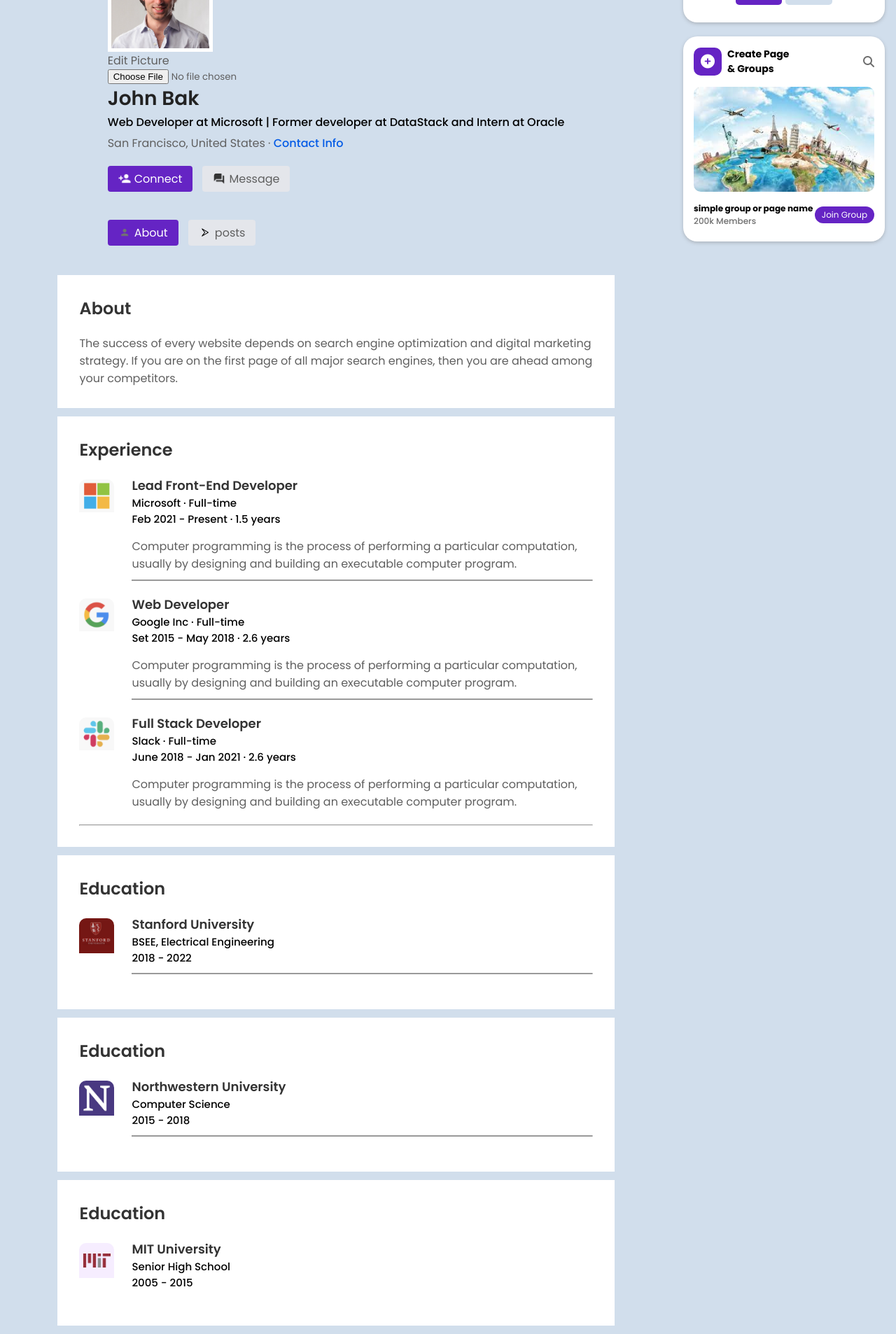
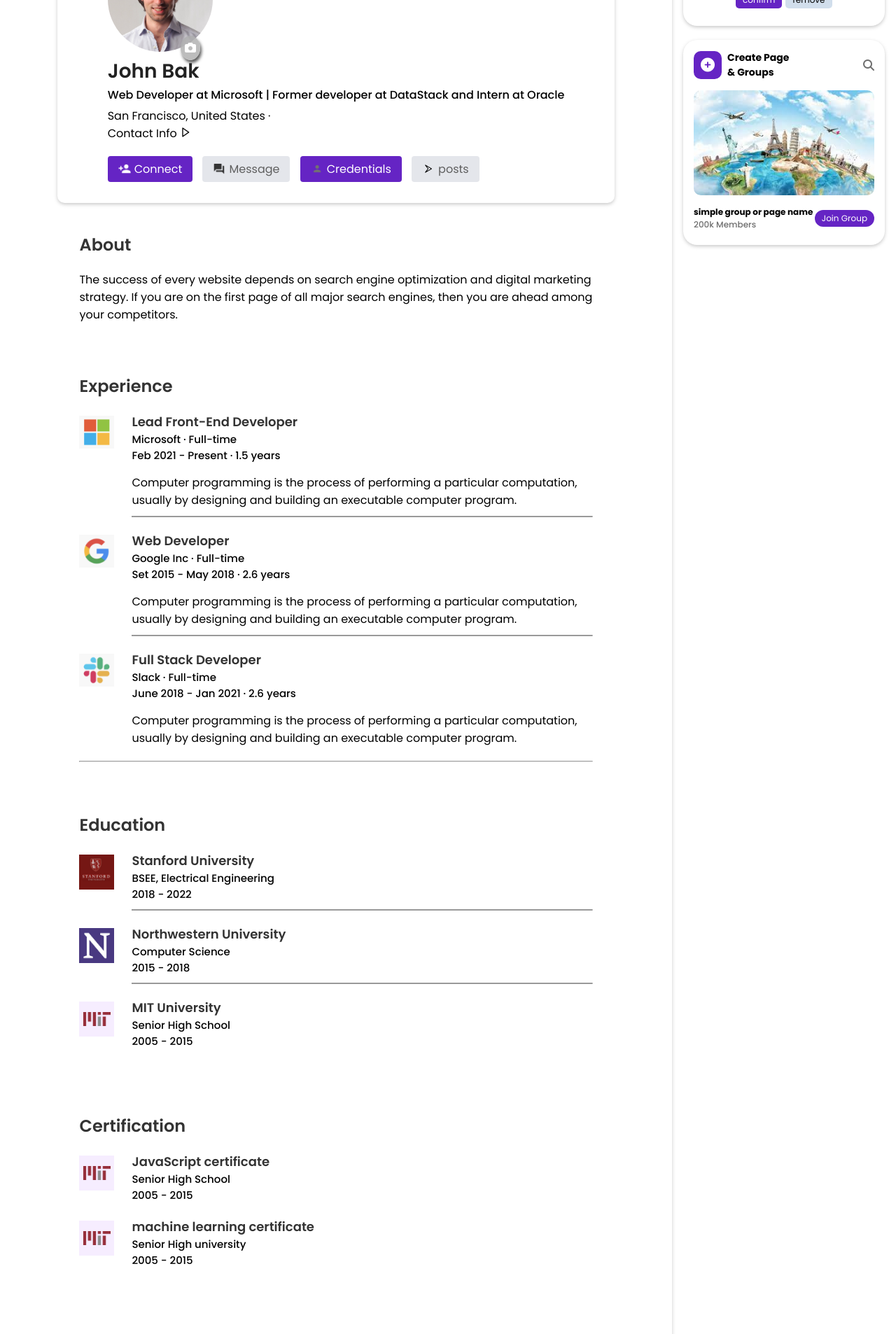
Before and after one commit to NGNL-Yato/Django_project_social_media, a Django app: page /profile/ in a window 1280 px wide. Shown: the part 771-2677 px from the top of the page at 70% size. Run offline with Django 5.2, Linux system fonts and the light colour scheme; some libraries are stand-ins or nearby versions.

Commit message:
post Route

```diff
--- a/Djangotest/static/CSS/style.css
+++ b/Djangotest/static/CSS/style.css
@@ -197,6 +197,8 @@
 }
 .container{
     width: 95%;
+    font-weight: normal;
+
 }
 .home-weapper{
     width: 100%;
--- a/Djangotest/static/CSS/userProfile/styles.css
+++ b/Djangotest/static/CSS/userProfile/styles.css
@@ -1,53 +1,8 @@
 /*=============== GOOGLE FONTS ===============*/
 @import url("https://fonts.googleapis.com/css2?family=Poppins:wght@400;500;600&display=swap");
 
-/*=============== VARIABLES CSS ===============*/
-:root {
-  --header-height: 3.5rem;
 
-  /*========== Colors ==========*/
-  /*Color mode HSL(hue, saturation, lightness)*/
-  /*
-        Purple: hsl(250, 66%, 75%)
-        Blue: hsl(207, 90%, 72%)
-        Pink: hsl(356, 66%, 75%)
-        Teal: hsl(174, 63%, 62%)
-  */
-  --first-hue: 250;
-  --sat: 66%;
-  --lig: 75%;
-  --second-hue: 219;
-  --first-color: hsl(var(--first-hue), var(--sat), var(--lig));
-  --first-color-alt: hsl(var(--first-hue), var(--sat), 71%); /* -4% */
-  --title-color: hsl(var(--second-hue), 15%, 95%);
-  --text-color: hsl(var(--second-hue), 8%, 75%);
-  --text-color-light: hsl(var(--second-hue), 4%, 55%);
-  --body-color: hsl(var(--second-hue), 48%, 8%);
-  --container-color: hsl(var(--second-hue), 32%, 12%);
 
-  /*========== Font and typography ==========*/
-  /*.5rem = 8px | 1rem = 16px ...*/
-  --body-font: "Poppins", sans-serif;
-  --biggest-font-size: 1.75rem;
-  --h1-font-size: 1.5rem;
-  --h2-font-size: 1.25rem;
-  --h3-font-size: 1rem;
-  --normal-font-size: 0.938rem;
-  --small-font-size: 0.813rem;
-  --smaller-font-size: 0.75rem;
-  --tiny-font-size: 0.625rem;
-
-  /*========== Font weight ==========*/
-  --font-medium: 500;
-  --font-semibold: 600;
-
-  /*========== z index ==========*/
-  --z-tooltip: 10;
-  --z-fixed: 100;
-  --z-modal: 1000;
-}
-
-/* Responsive typography */
 @media screen and (min-width: 968px) {
   :root {
     --biggest-font-size: 2.5rem;
@@ -85,12 +40,7 @@
   transition: 0.4s; /* for light mode animation */
 }
 
-h1,
-h2,
-h3 {
-  color: var(--title-color);
-  font-weight: var(--font-semibold);
-}
+
 
 ul {
   list-style: none;
--- a/Djangotest/static/CSS/userProfile/userProfile.css
+++ b/Djangotest/static/CSS/userProfile/userProfile.css
@@ -20,7 +20,6 @@
 
 .profile-container img {
   border: inherit;
-  border-radius: 10px 10px 0px 0px;
 }
 
 a {
@@ -30,7 +29,7 @@
 
 .main-content {
   display: grid;
-  grid-template-columns: 3fr 1fr
+  grid-template-columns: 3fr 1fr;
 }
 
 /* Navbar Start */
@@ -632,6 +631,7 @@
   flex-direction: column;
   align-items: center;
   border-radius: 10px;
+  box-shadow: 0 2px 5px 0 var(--shadow);
 }
 
 .profile-container-inner {
@@ -645,8 +645,6 @@
   width: 150px;
   border-radius: 50%;
   margin-top: -75px;
-  padding: 5px;
-  background: #fff;
 }
 
 .profile-container h1 {
@@ -856,7 +854,6 @@
   padding: 1rem;
 }
 
-
 #showMoreLink {
   display: none;
 }
@@ -899,8 +896,6 @@
     top: unset;
   }
 
-
-
   .main-content {
     flex-basis: 100%;
   }
@@ -924,7 +919,6 @@
 
   .profile-container {
     font-size: 14px;
-
   }
 
   .profile-pic {
@@ -1082,3 +1076,27 @@
 }
 
 /* facebook post 01 end */
+
+#input-file {
+  display: none;
+}
+
+#uploadbtn {
+  position: relative;
+  height: 30px;
+  width: 30px;
+  padding: 6px 6px;
+  border-radius: 50%;
+  cursor: pointer;
+  color: #fff;
+  background-color: rgb(173, 172, 172, 0.801);
+  box-shadow: 2px 4px 4px rgb(0, 0, 0, 0.644);
+  transform: translateX(-90%);
+  margin-top: 100px;
+  right: 50px;
+}
+
+#upload-container {
+  position: relative;
+  margin-right: 10px;
+}
--- /dev/null
+++ b/Djangotest/static/Javascript/userProfile/main.js
@@ -0,0 +1,39 @@
+/*=============== CHANGE BACKGROUND HEADER ===============*/
+function scrollHeader() {
+  const header = document.getElementById("header");
+  // When the scroll is greater than 50 viewport height, add the scroll-header class to the header tag
+  if (this.scrollY >= 50) header.classList.add("scroll-header");
+  else header.classList.remove("scroll-header");
+}
+window.addEventListener("scroll", scrollHeader);
+
+/*=============== SERVICES MODAL ===============*/
+// Get the modal
+const modalViews = document.querySelectorAll(".services__modal");
+let modalBtns = document.getElementById("contact_trigger");
+
+let cardcontent = document.getElementById("profile_card");
+// work with this id to manipulate the layout
+let modalClose = document.querySelectorAll(".services__modal-close");
+
+const modalCloseButtons = document.querySelectorAll(".services__modal-close");
+
+console.log(modalBtns);
+// When the user clicks on the button, open the modal
+modalBtns.onclick = function () {
+  layoutpop(cardcontent);
+};
+
+modalCloseButtons.forEach((button) => {
+  button.addEventListener("click", function () {
+    cardcontent.style.display = "none";
+  });
+});
+
+function layoutpop(cardcontent) {
+  if (cardcontent.style.display === "none") {
+    cardcontent.style.display = "block";
+  } else {
+    cardcontent.style.display = "none";
+  }
+}
--- a/Djangotest/templates/HTML/home/header-homepage.html
+++ b/Djangotest/templates/HTML/home/header-homepage.html
@@ -11,6 +11,7 @@
         <div class="searchBox">
             <input type="search">
             <i class="fas fa-search"></i>
+
         </div>
 
         {% if not visiteur %}
--- a/Djangotest/templates/HTML/userProfile/profile.html
+++ b/Djangotest/templates/HTML/userProfile/profile.html
@@ -23,13 +23,74 @@
     />
     <link rel="stylesheet" href="{% static 'CSS/userProfile/userProfile.css' %}"/>
     <link rel="stylesheet" href="{% static 'CSS/style.css' %}"/>
+
+    <!--=============== BOXICONS ===============-->
+    <link href='https://unpkg.com/boxicons@2.1.2/css/boxicons.min.css' rel='stylesheet'>
+
+    <!--=============== SWIPER CSS ===============-->
+    <link rel="stylesheet" href="{% static 'CSS/userProfile/swiper-bundle.min.css' %}">
+
+    <!--=============== CSS ===============-->
+    <link rel="stylesheet" href="{% static 'CSS/userProfile/styles.css' %}">
+
+
+    <title> Profile </title>
   </head>
 
   <body>
+    <div id = "profile_card">
+      <div id = "services_card">   <section class="services_section">
+        <div class="services__container container grid">
+
+          <div class="services__card" >
+            <div class="services__modal">
+              <div class="services__modal-content">
+                <i class="bx bx-x services__modal-close"></i>
+                <div class="contact__container container grid">
+                  <div class="contact__content">
+                      <h3 class="contact__title contact__title-info">Talk to me</h3>
+
+                      <div class="contact__info">
+                          <div class="contact__card">
+                              <i class='bx bx-mail-send contact__card-icon'></i>
+                              <h3 class="contact__card-title">Email</h3>
+                              <span class="contact__card-data">teamsjdweaof@etu.ac.ma.</span>
+
+
+                          </div>
+
+                          <div class="contact__card">
+                              <i class='bx bxl-whatsapp contact__card-icon'></i>
+                              <h3 class="contact__card-title">Whatsapp</h3>
+                              <span class="contact__card-data">090979868758</span>
+
+
+                          </div>
+
+                          <div class="contact__card">
+                              <i class='bx bxl-github contact__card-icon'></i>
+                              <h3 class="contact__card-title">Github</h3>
+                              <span class="contact__card-data">Bouassab Chaimae</span>
+
+
+                          </div>
+
+
+                  </div>
+
+              </div>
+
+              </div>
+            </div>
+          </div>
+        </div>
+      </section> </div>
+    </div>
     <header>
       {% include "HTML/home/header-homepage.html"%}
     </header>
     <main class='main-content' >
+
       <div class="profile-container">
         <!-- profile main -->
         <div class="container">
@@ -41,23 +102,34 @@
                 width="100%"
               />
               <div class="profile-container-inner">
+                <div class="user-img">
+                  <div id="upload-container">
                 <img
                   src="{%static '/Assets/Images/user.jpg' %}"
                   alt="user-1"
-                  class="profile-pic" id="profile-pic"
-                />
-                <label for="input-file"> Edit Picture</label>
+                  class="profile-pic" id="profile-pic"/>
+                <label for="input-file" id="uploadbtn"> <i class="fas fa-camera"></i></label>
+              </div>
                 <input type="file" accept="image/jpeg , image/png ,image/jpg" id="input-file">
+                         </div>
+                         <div>
                 <h1>John Bak</h1>
+
                 <b
                   >Web Developer at Microsoft | Former developer at DataStack and
-                  Intern at Oracle</b
-                >
+                  Intern at Oracle</b>
+
                 <p>
-                  San Francisco, United States &middot;
-                  <a href="{% url 'contact' %}">Contact Info</a>
-                </p>
+                  San Francisco, United States &middot;  </p>
+                  <div id ="contact_trigger">
+                    <span class="services__button" id="services_button">
+                      Contact Info <i class="bx bx-right-arrow services__icon"></i>
+                    </span>
+                  </div>
 
+
+
+              </div>
                 <div class="profile-btn">
                   <a href="#" class="primary-btn">
                     <img
@@ -73,16 +145,14 @@
                     />
                     Message
                   </a>
-                </div>
-                <div class="profile-btn">
                   <a href="#" class="primary-btn">
                     <img
                       src="{%static '/Assets/Images/network.png'%}"
                       alt="connect"
                     />
-                    About
+                    Credentials
                   </a>
-                    <a href="#"  onclick="hideShow()" >
+                  <a href="{% url 'post_view' %}">
                     <img
                       src="{%static '/Assets/Images/sss.webp' %}"
                       alt="connect"
@@ -90,6 +160,7 @@
                     posts
                   </a>
                 </div>
+
               </div>
 
             </div>
@@ -126,7 +197,6 @@
                 </div>
               </div>
 
-              <!-- Experiene 2 -->
 
               <div class="profile-desc-row">
                 <img src="/static/Assets/Images/google.png" alt="microsoft" />
@@ -174,12 +244,7 @@
                   <hr />
                 </div>
               </div>
-            </div>
 
-            <!-- Profile description 2 -->
-
-            <div class="profile-description">
-              <h2>Education</h2>
               <div class="profile-desc-row">
                 <img src="/static/Assets/Images/north.png" alt="north" />
                 <div>
@@ -189,12 +254,7 @@
                   <hr />
                 </div>
               </div>
-            </div>
 
-            <!-- Profile description 3 -->
-
-            <div class="profile-description">
-              <h2>Education</h2>
               <div class="profile-desc-row">
                 <img src="/static/Assets/Images/mit.png" alt="north" />
                 <div>
@@ -203,6 +263,36 @@
                   <b>2005 - 2015</b>
                 </div>
               </div>
+
+            </div>
+
+
+
+            <!-- Profile description 3 -->
+
+            <div class="profile-description">
+              <h2>Certification</h2>
+
+              <div class="profile-desc-row">
+                <img src="/static/Assets/Images/mit.png" alt="north" />
+                <div>
+                  <h3>JavaScript certificate</h3>
+                  <b>Senior High School</b>
+                  <b>2005 - 2015</b>
+                </div>
+
+
+              </div>
+
+              <div class="profile-desc-row">
+                <img src="/static/Assets/Images/mit.png" alt="north" />
+                <div>
+                  <h3>machine learning certificate</h3>
+                  <b>Senior High university</b>
+                  <b>2005 - 2015</b>
+                </div>
+              </div>
+
             </div>
             <div class="profile-description">
               <h2>Skills</h2>
@@ -225,13 +315,7 @@
               <a href="#" class="language-btn">Spanish</a>
             </div>
             <div class="profile-description"  id="main" class="main">
-              <div class="profile-description">
 
-                {% include "HTML/home/home-extended.html" %}
-                <br>
-                {% include "HTML/home/home-posts.html" %}
-
-                </div>
             </div>
           </div>
         </div>
@@ -271,5 +355,17 @@
     <script src="{% static "Javascript/userProfile/userProfile.js"%}"></script>
 
 
+
+        <!--=============== SWIPER JS ===============-->
+        <script src="{% static "Javascript/userProfile/swiper-bundle.min.js"%}"></script>
+
+        <!--=============== MIXITUP FILTER ===============-->
+        <script src="{% static "Javascript/userProfile/mixitup.min.js"%}"></script>
+
+        <!--=============== MAIN JS ===============-->
+        <script src="{% static "Javascript/userProfile/main.js" %}"></script>
+
+        <script src="https://unpkg.com/scrollreveal/dist/scrollreveal.min.js"></script>
+
   </body>
 </html>
--- a/Djangotest/urls.py
+++ b/Djangotest/urls.py
@@ -57,6 +57,8 @@
     #
     path('contact/',views.contact_view,name="contact"),
 
+    path('post/',views.post_view, name='post_view'),
+
 
 
 
--- a/Djangotest/views.py
+++ b/Djangotest/views.py
@@ -82,3 +82,7 @@
 
 def contact_view(request):
     return render(request, 'HTML/userProfile/contactInfo.html')
+
+
+def post_view(request):
+    return render(request, 'HTML/userProfile/post.html')
```
Also changed, not shown: other parts of Djangotest/static/CSS/userProfile/styles.css (+27 -8 lines), Djangotest/templates/HTML/userProfile/post.html (added, +25 -0 lines).
